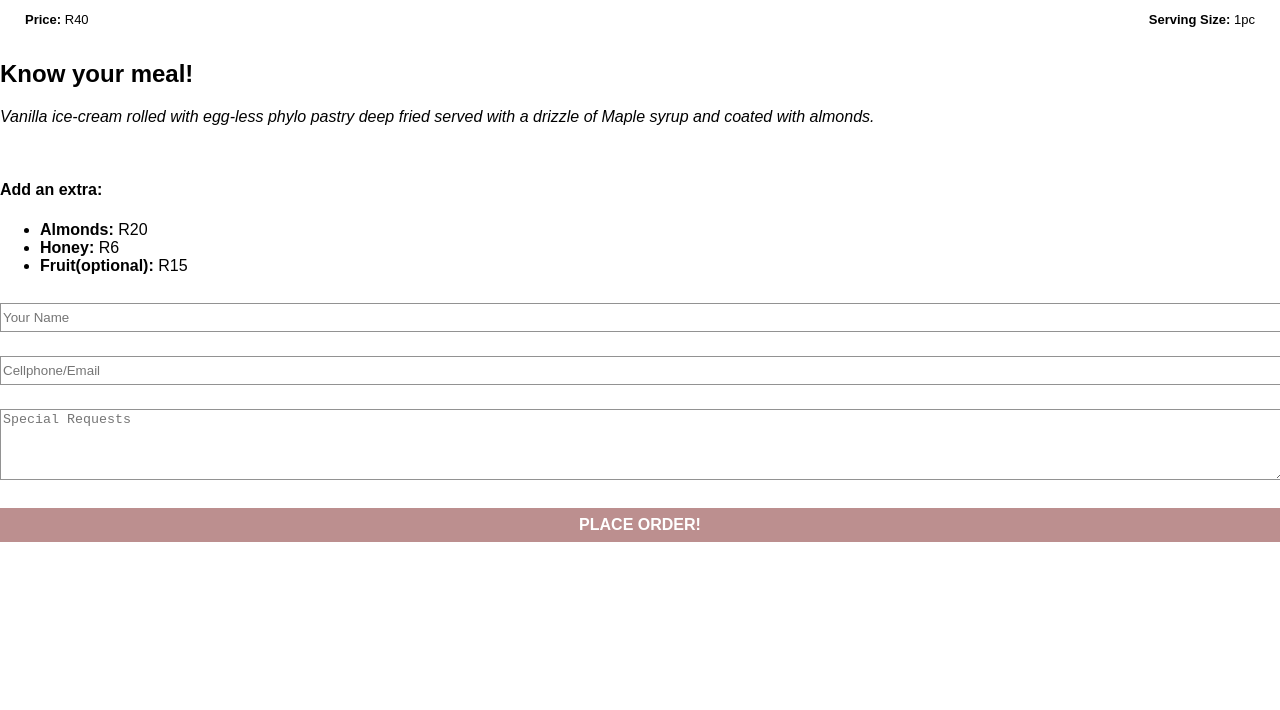
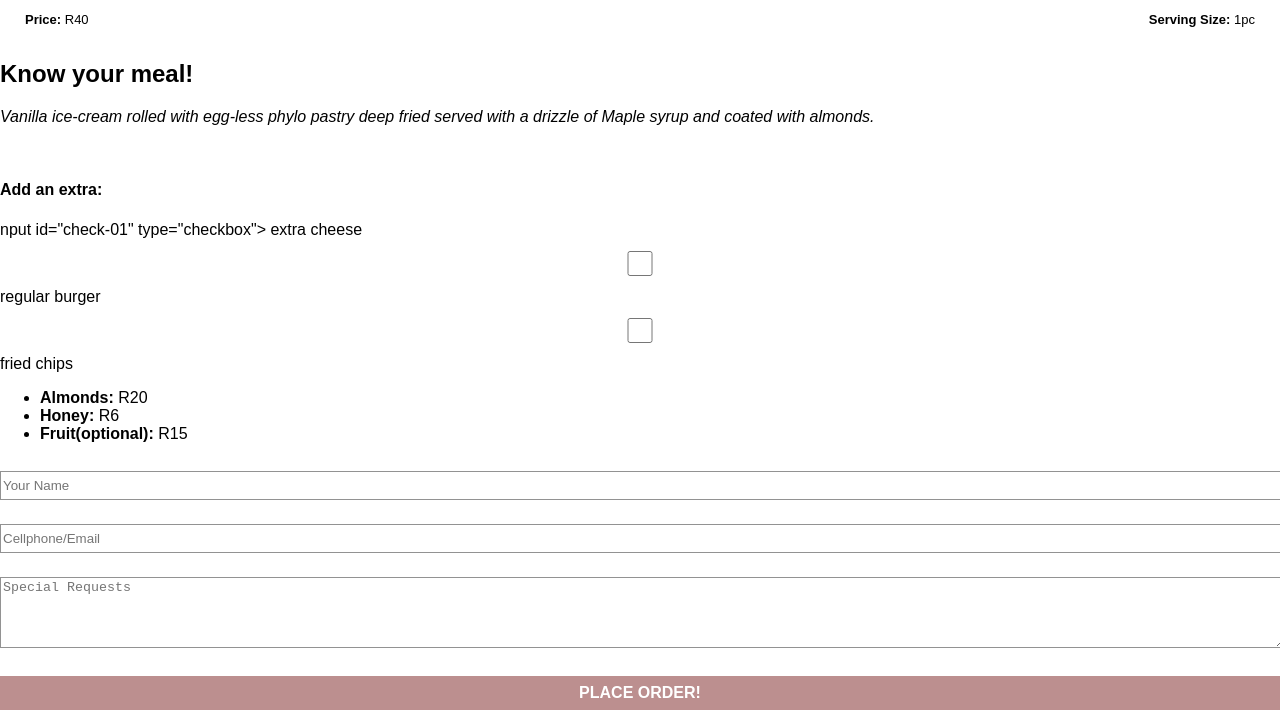
Before and after one commit to siphesihlenelisiwe133-ITvarsity/module3-assessment-2, a plain HTML site: page icecream.html in a window 1280 px wide. Shown: the part 1672-2382 px from the top of the page. Before the commit the page ends 2214 px from the top, so only its background shows below. Drawn offline with Linux system fonts and the light colour scheme.

Commit message:
submission of module-3-assessment-2

```diff
--- a/icecream.html
+++ b/icecream.html
@@ -45,6 +45,18 @@
 
 <br/>
 			<h4>Add an extra:</h4>
+            nput id="check-01" type="checkbox">
+                    <label for="check-01"> extra cheese</label>
+
+                    <br>
+                    <input id="check-02" type="checkbox">
+                    <label for="check-02"> regular burger</label>
+                    <br>
+
+                    <input id="check-03"type="checkbox">
+                    <ilabel for="check-03"> fried chips</ilabel>
+                    <br>
+
 
 			<ul>
 				<li><b>Almonds:</b> R20</li>
```
Also changed, not shown: index.html (+1 -1 lines), images/LOGO.png (added).
